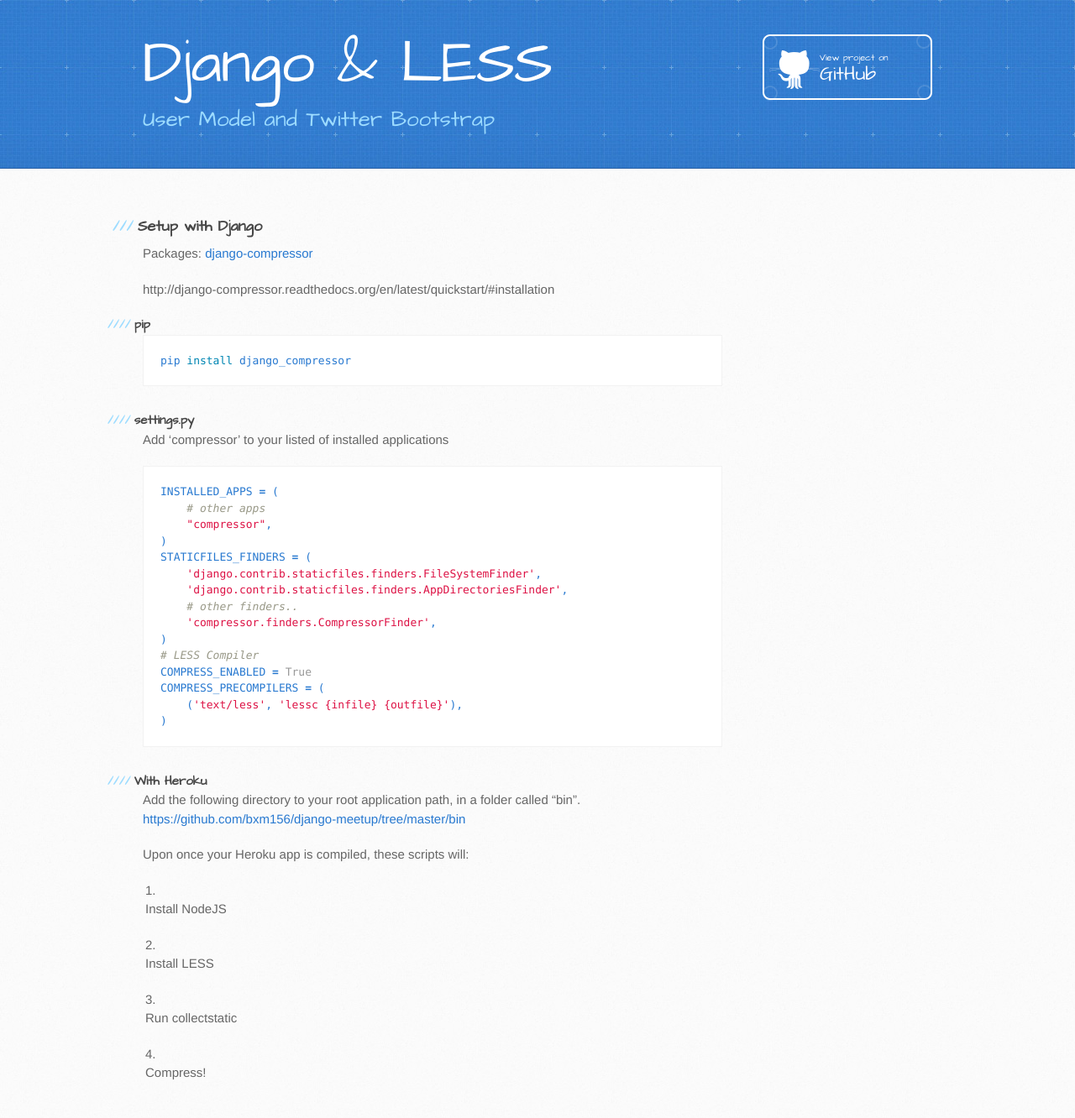
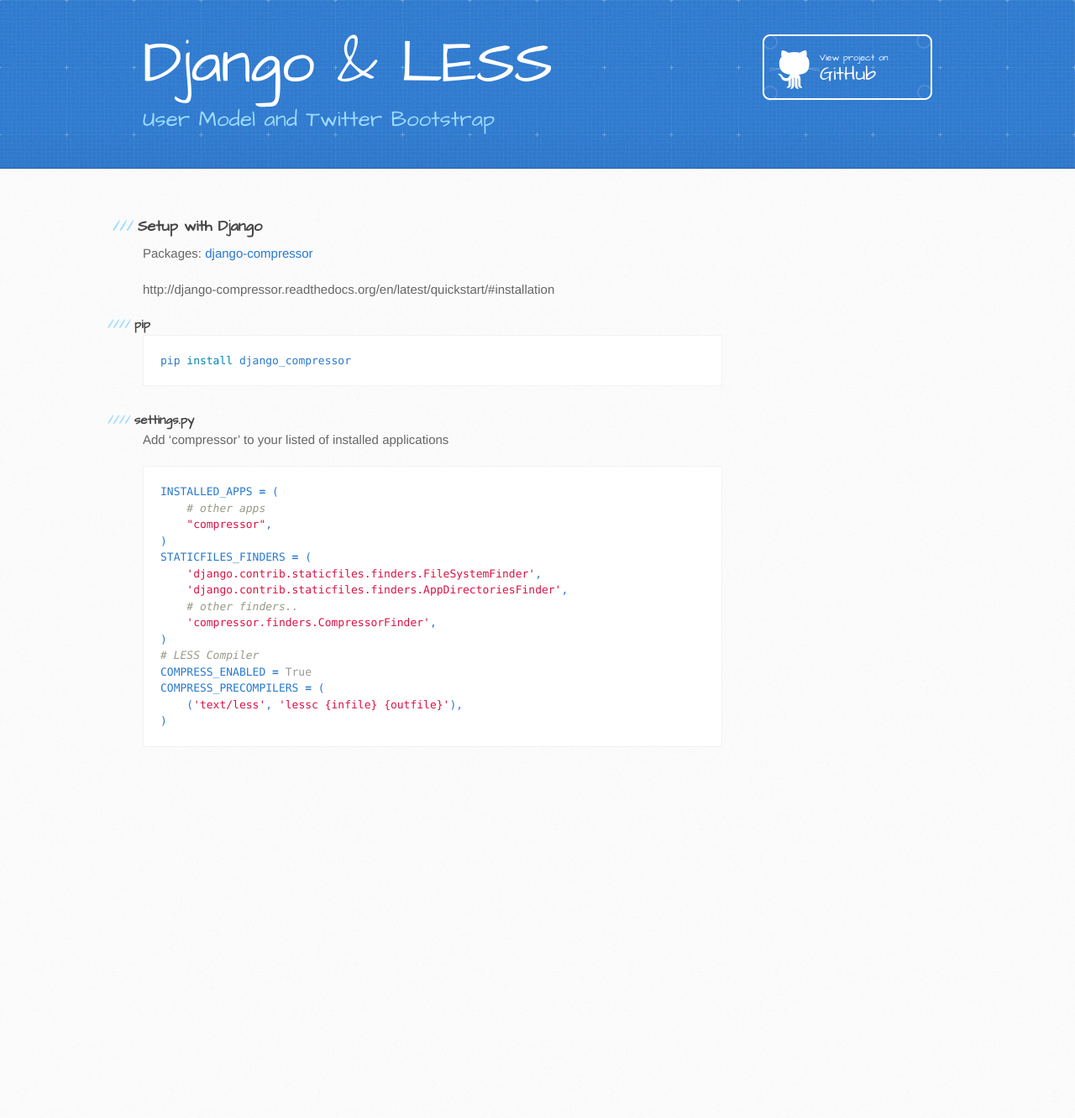
Before and after one commit to bxm156/django-meetup, a Jekyll site: the page built from less/setup.md, in a window 1280 px wide. Shown: the whole page at 84% size. Built offline with Jekyll 4.4.1, drawn with Linux system fonts in a browser that asks for light colours; Markdown is read by kramdown in place of the engine named in the settings; after the commit the page ends 942 px from its top, so only the background shows below that.

Commit message:
Moved Heroku section

````diff
--- a/less/setup.md
+++ b/less/setup.md
@@ -32,19 +32,3 @@
     ('text/less', 'lessc {infile} {outfile}'),
 )
 ```
-
-
-#### With Heroku
-Add the following directory to your root application path, in a folder called "bin".
-[https://github.com/bxm156/django-meetup/tree/master/bin](https://github.com/bxm156/django-meetup/tree/master/bin)
-
-Upon once your Heroku app is compiled, these scripts will:
-
-
-1. Install NodeJS
-
-2. Install LESS
-
-3. Run collectstatic
-
-4. Compress!
````
